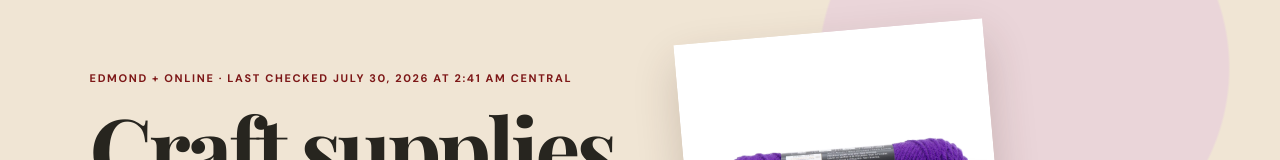
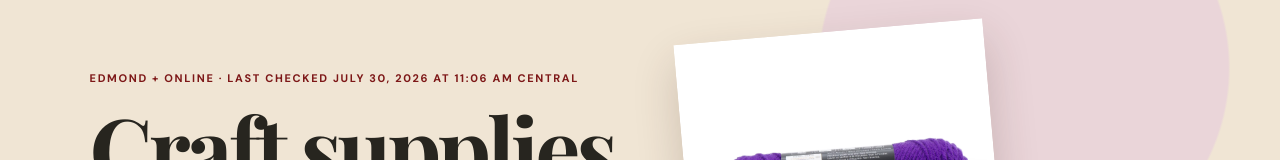
Before and after one commit to ccottingham1/judescraftdeals, a React (Vite) app: page / in a window 1280 px wide. Shown: the part 130-290 px from the top of the page. Built offline with nearby package versions, Linux system fonts and the light colour scheme; a web font is replaced by a local one.

Commit message:
Refresh: verify deals, stamp check dates (2026-07-30)
0 corrected · 0 removed · 0 flagged. Automated by scripts/refresh.mjs.

```diff
--- a/src/data/deals.ts
+++ b/src/data/deals.ts
@@ -4,7 +4,7 @@
 // Written by the refresh automation after every successful audit — the ONLY
 // place the displayed freshness date lives. Never a promise about the next run.
 export const meta = {
-  lastChecked: "July 30, 2026 at 2:41 AM Central",
+  lastChecked: "July 30, 2026 at 11:06 AM Central",
 };
 
 export type Craft = "Crochet" | "Beading";
```
Also changed, not shown: 1 other file (tests, documents, lock files or other folders).
